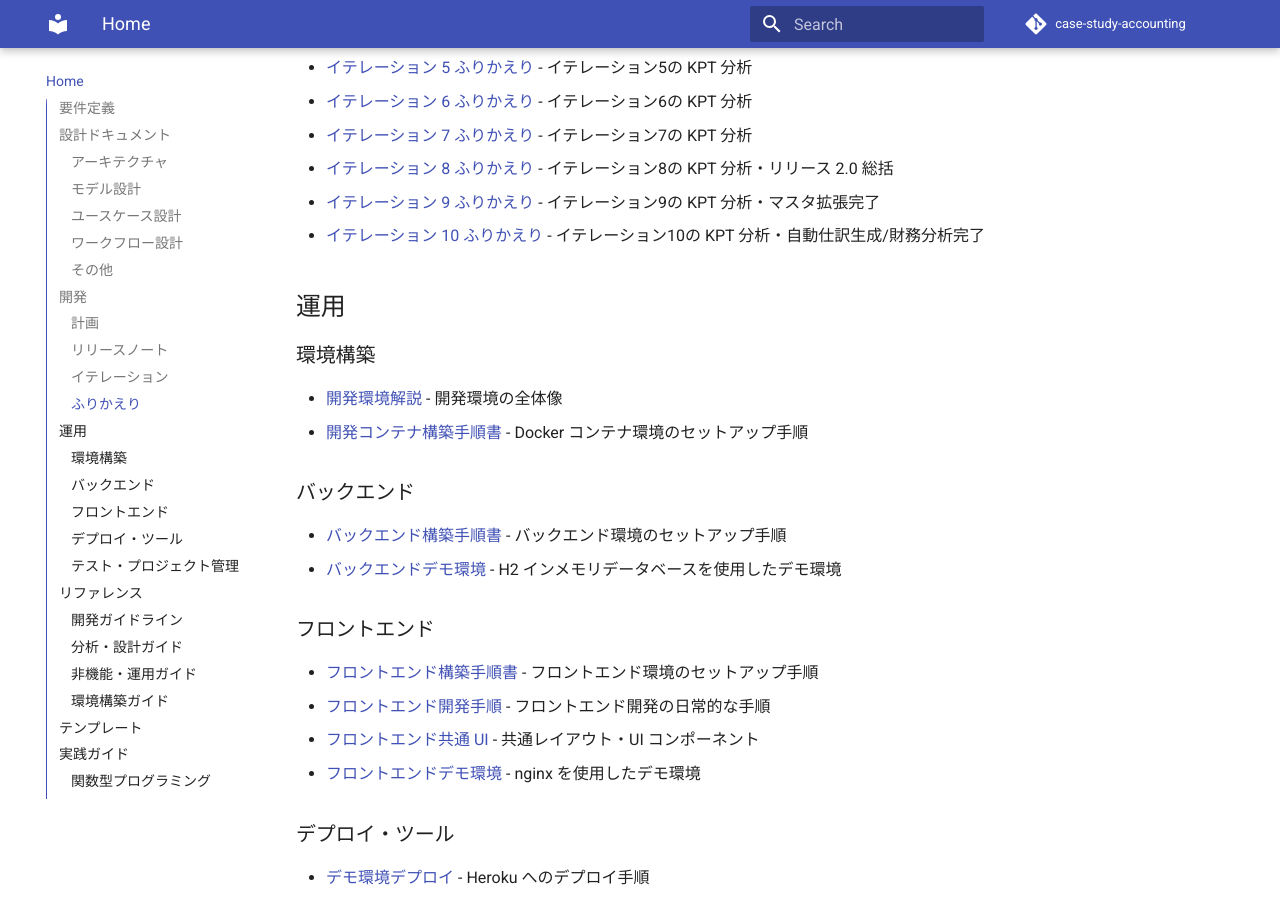
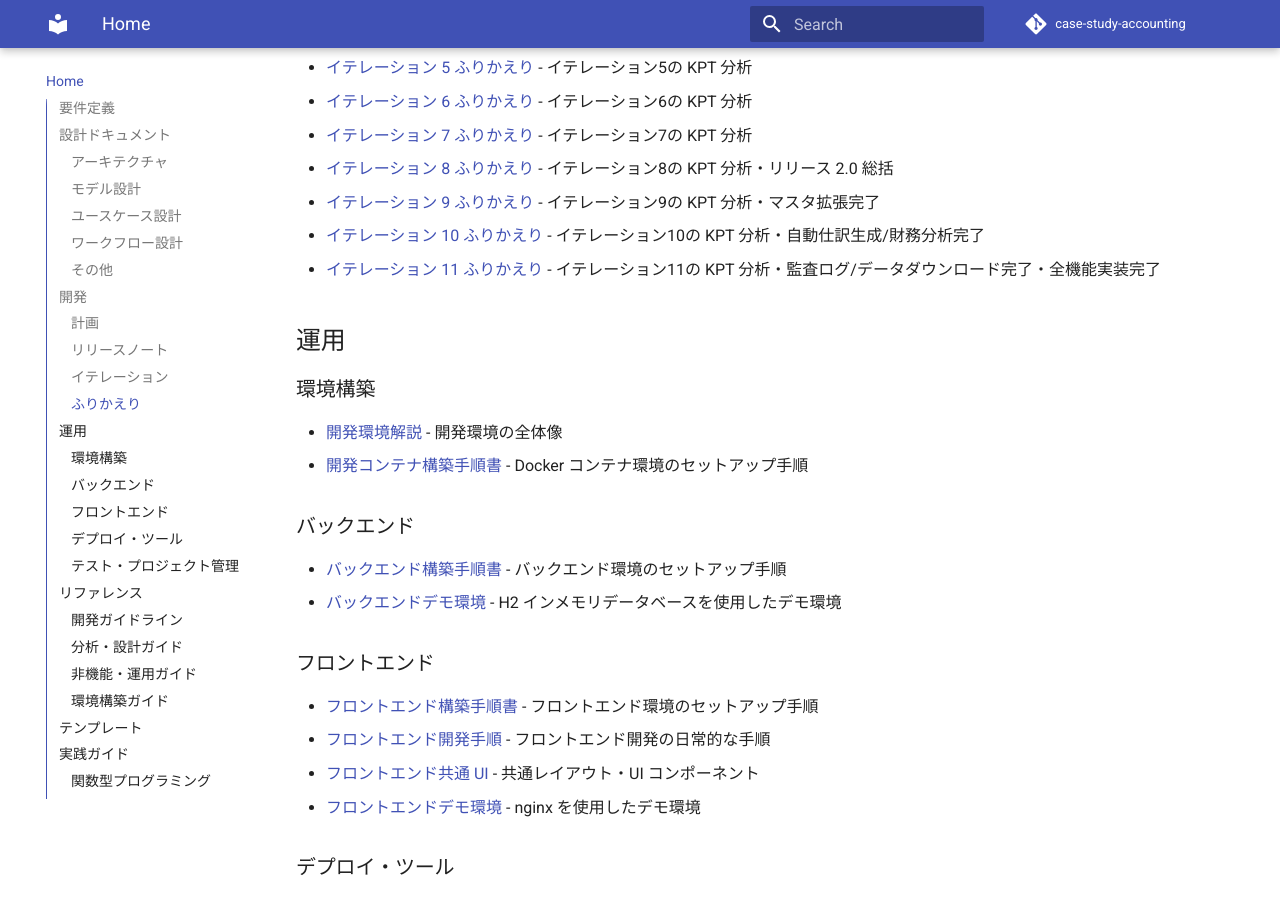
Before and after one commit to k2works/case-study-accounting, an MkDocs documentation site: the page built from docs/index.md, in a window 1280 px wide and 900 px high, scrolled down 2347 px. Built offline with MkDocs 1.6.1 and Material for MkDocs 9.7.7, drawn with Linux system fonts in a browser that asks for light colours; comment, search, counter and statistics services are not loaded.

Commit message:
docs: index.md にイテレーション 11 ふりかえりを追加

```diff
--- a/docs/index.md
+++ b/docs/index.md
@@ -80,6 +80,7 @@
 - [イテレーション 8 ふりかえり](./development/retrospective-8.md) - イテレーション8の KPT 分析・リリース 2.0 総括
 - [イテレーション 9 ふりかえり](./development/retrospective-9.md) - イテレーション9の KPT 分析・マスタ拡張完了
 - [イテレーション 10 ふりかえり](./development/retrospective-10.md) - イテレーション10の KPT 分析・自動仕訳生成/財務分析完了
+- [イテレーション 11 ふりかえり](./development/retrospective-11.md) - イテレーション11の KPT 分析・監査ログ/データダウンロード完了・全機能実装完了
 
 ## 運用
 
```
